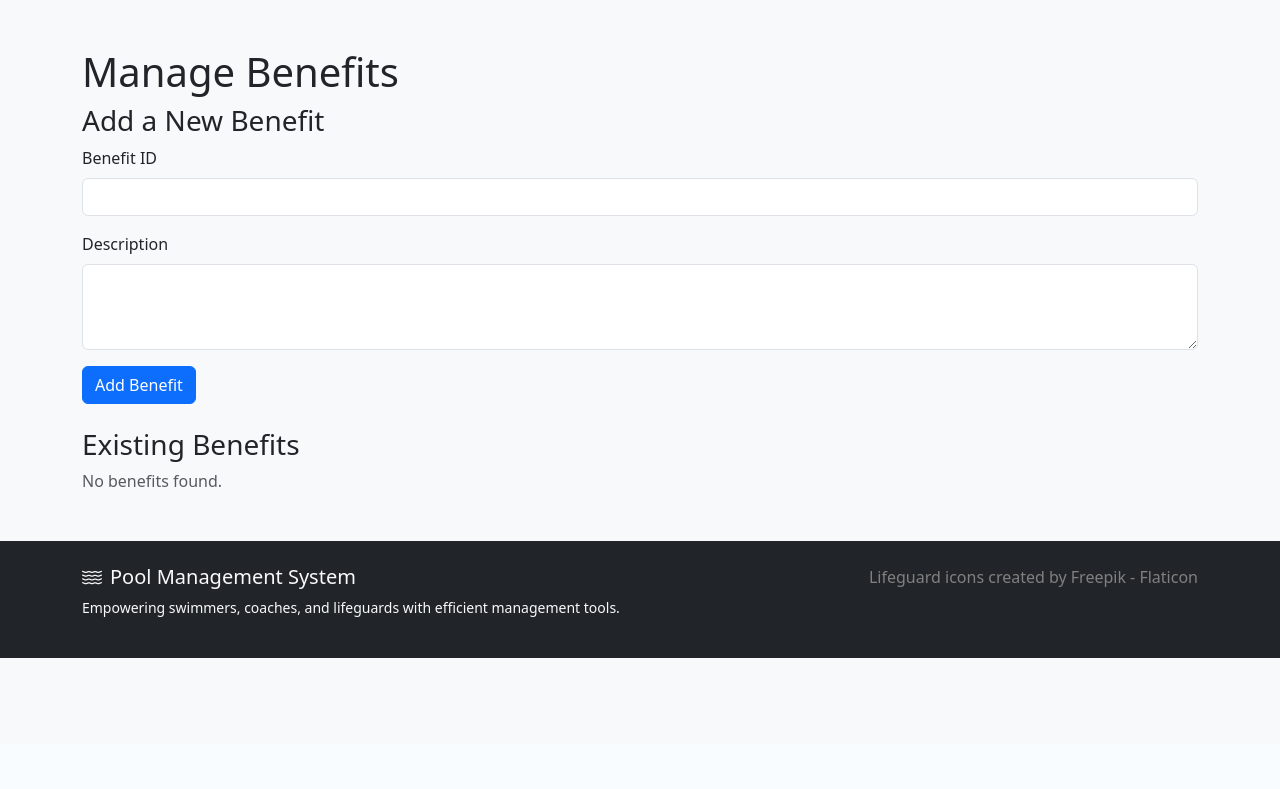
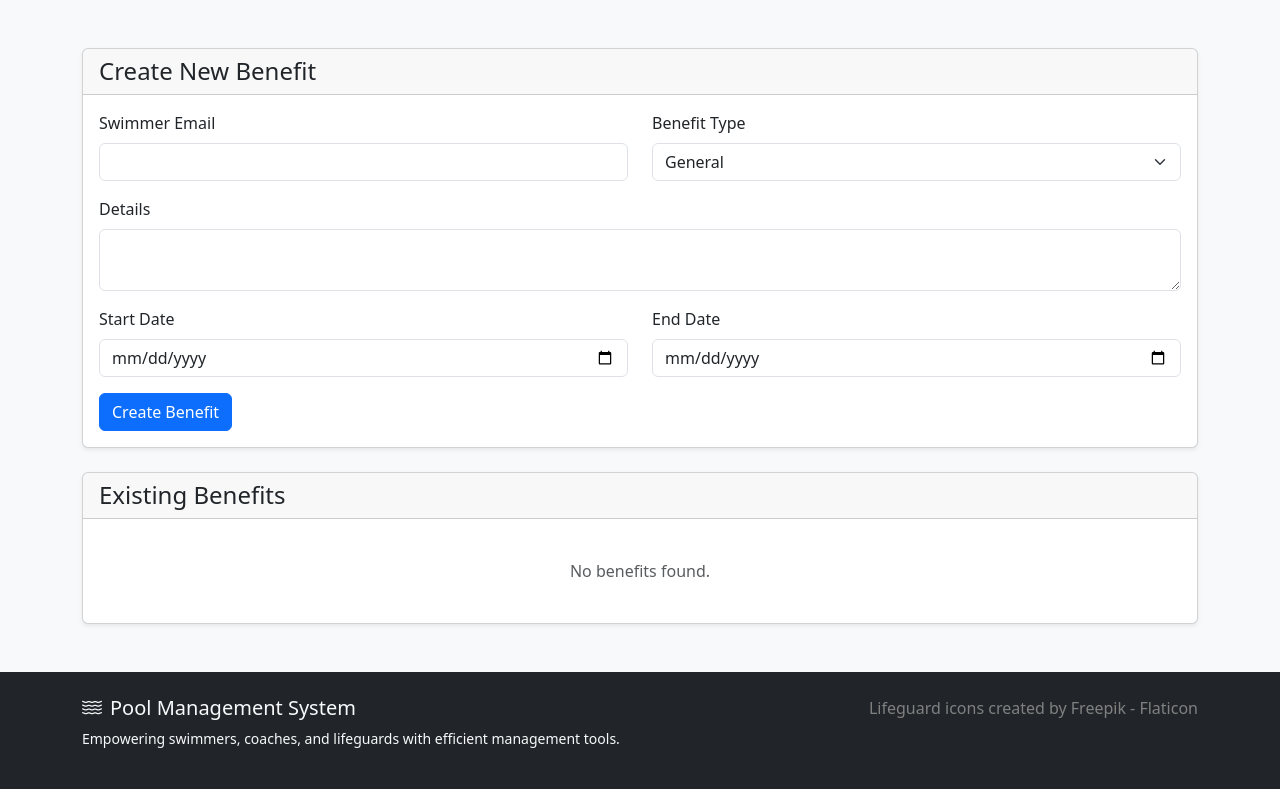
Before and after one commit to mehmet-canb/cs353-project, a Python web app: template src/pms/templates/admin/manage_benefits.html in a window 1280 px wide. Shown: the part 56-845 px from the top of the page. Before the commit the page ends 714 px from the top, so only its background shows below. Run offline with Jinja, Linux system fonts and the light colour scheme; the template is opened without the code that fills it, so the values that code supplies are empty.

Commit message:
merge benefits

```diff
--- a/src/pms/__init__.py
+++ b/src/pms/__init__.py
@@ -3,9 +3,7 @@ from flask import Flask, render_template
 from pms.authorization import login_manager
 from pms.config import env_settings
 from pms.db import close_db
-
-from pms.routes import auth, balance, calendar, lifeguard, session ,admin
-
+from pms.routes import admin, auth, balance, benefit, calendar, lifeguard, session
 
 
 def create_app(config_class=env_settings):
@@ -34,6 +32,7 @@ def create_app(config_class=env_settings):
     app.register_blueprint(lifeguard.bp)
     app.register_blueprint(balance.bp)
 
+    app.register_blueprint(benefit.bp)
 
     # Optional: Register error handlers
     @app.errorhandler(404)
--- a/src/pms/templates/admin/manage_benefits.html
+++ b/src/pms/templates/admin/manage_benefits.html
@@ -6,59 +6,139 @@
 	{% include "nav.html" %}
 
 	<div class="container my-5">
-			<h1>Manage Benefits</h1>
-
-			{% if error %}
-			<div class="alert alert-danger">{{ error }}</div>
-			{% endif %}
-
-			<!-- Add Benefit Form -->
-			<div class="mb-4">
-				<h3>Add a New Benefit</h3>
-				<form action="{{ url_for('admin.manage_benefits') }}" method="POST">
+		<div class="row">
+			<div class="col-12 mb-4">
+				<div class="card shadow-sm">
+					<div class="card-header">
+						<h4 class="mb-0">Create New Benefit</h4>
+					</div>
+					<div class="card-body">
+						<form method="POST" action="{{ url_for('admin.manage_benefits') }}">
+							<div class="row">
+								<div class="col-md-6">
 									<div class="mb-3">
-						<label for="benefitId" class="form-label">Benefit ID</label>
-						<input type="text" class="form-control" id="benefitId" name="benefit_id" required />
+										<label for="swimmer_email" class="form-label">Swimmer Email</label>
+										<input type="email" class="form-control" id="swimmer_email" name="swimmer_email"
+											required>
+									</div>
+								</div>
+								<div class="col-md-6">
+									<div class="mb-3">
+										<label for="benefit_type" class="form-label">Benefit Type</label>
+										<select class="form-select" id="benefit_type" name="benefit_type" required>
+											<option value="general">General</option>
+											<option value="member">Member Bonus</option>
+											<option value="enrollment">Enrollment Bonus</option>
+										</select>
+									</div>
+								</div>
+							</div>
+							<div class="mb-3" id="bonus_amount_div">
+								<label for="bonus_amount" class="form-label">Bonus Amount</label>
+								<input type="number" step="0.01" class="form-control" id="bonus_amount"
+									name="bonus_amount">
 							</div>
 							<div class="mb-3">
-						<label for="description" class="form-label">Description</label>
-						<textarea
-							class="form-control"
-							id="description"
-							name="description"
-							rows="3"
-							required
-						></textarea>
+								<label for="details" class="form-label">Details</label>
+								<textarea class="form-control" id="details" name="details" rows="2"></textarea>
 							</div>
-					<button type="submit" class="btn btn-primary">Add Benefit</button>
+							<div class="row">
+								<div class="col-md-6">
+									<div class="mb-3">
+										<label for="start_date" class="form-label">Start Date</label>
+										<input type="date" class="form-control" id="start_date" name="start_date"
+											required>
+									</div>
+								</div>
+								<div class="col-md-6">
+									<div class="mb-3">
+										<label for="end_date" class="form-label">End Date</label>
+										<input type="date" class="form-control" id="end_date" name="end_date" required>
+									</div>
+								</div>
+							</div>
+							<button type="submit" class="btn btn-primary">Create Benefit</button>
 						</form>
 					</div>
+				</div>
+			</div>
 
-			<!-- List of Benefits -->
-			<h3>Existing Benefits</h3>
+			<div class="col-12">
+				<div class="card shadow-sm">
+					<div class="card-header">
+						<h4 class="mb-0">Existing Benefits</h4>
+					</div>
+					<div class="card-body">
 						{% if benefits %}
-			<table class="table table-striped">
+						<div class="table-responsive">
+							<table class="table table-hover">
 								<thead>
 									<tr>
 										<th>ID</th>
-						<th>Description</th>
+										<th>Swimmer</th>
+										<th>Details</th>
+										<th>Amount</th>
+										<th>Start Date</th>
+										<th>End Date</th>
+										<!-- <th>Actions</th> -->
 									</tr>
 								</thead>
 								<tbody>
 									{% for benefit in benefits %}
 									<tr>
-						<td>{{ benefit.id }}</td>
-						<td>{{ benefit.description }}</td>
+										<td>{{ benefit.benefit_id }}</td>
+										<td>{{ benefit.swimmer_email }}</td>
+										<td>{{ benefit.details }}</td>
+										<td>{% if benefit.bonus_amount %}${{ benefit.bonus_amount }}{%
+											else %}-{% endif %}</td>
+										<td>{{ benefit.start_date }}</td>
+										<td>{{ benefit.end_date }}</td>
+										<!-- <td>
+											<div class="btn-group">
+												<a href="{{ url_for('benefit.edit', id=benefit.benefit_id) }}"
+													class="btn btn-sm btn-warning">
+													<i class="bi bi-pencil"></i>
+												</a>
+												<form action="{{ url_for('benefit.delete', id=benefit.benefit_id) }}"
+													method="POST" class="d-inline">
+													<button type="submit" class="btn btn-sm btn-danger">
+														<i class="bi bi-trash"></i>
+													</button>
+												</form>
+											</div>
+										</td> -->
 									</tr>
 									{% endfor %}
 								</tbody>
 							</table>
+						</div>
 						{% else %}
-			<p class="text-muted">No benefits found.</p>
+						<p class="text-center text-muted my-4">No benefits found.</p>
 						{% endif %}
+					</div>
+				</div>
+			</div>
+		</div>
 	</div>
 
 	{% include "footer.html" %}
-		<script src="https://cdn.jsdelivr.net/npm/bootstrap@5.3.2/dist/js/bootstrap.bundle.min.js"></script>
+
+	<script>
+		document.getElementById('benefit_type').addEventListener('change', function () {
+			const bonusDiv = document.getElementById('bonus_amount_div');
+			const bonusInput = document.getElementById('bonus_amount');
+
+			if (this.value === 'general') {
+				bonusDiv.style.display = 'none';
+				bonusInput.required = false;
+			} else {
+				bonusDiv.style.display = 'block';
+				bonusInput.required = true;
+			}
+		});
+
+		document.getElementById('benefit_type').dispatchEvent(new Event('change'));
+	</script>
 </body>
+
 </html>
```
Also changed, not shown: src/pms/routes/admin.py (+74 -25 lines), src/pms/routes/benefit.py (+6 -4 lines), src/pms/templates/admin/dashboard.html (+12 -4 lines). Lines whose indentation alone changed are shown as unchanged.
